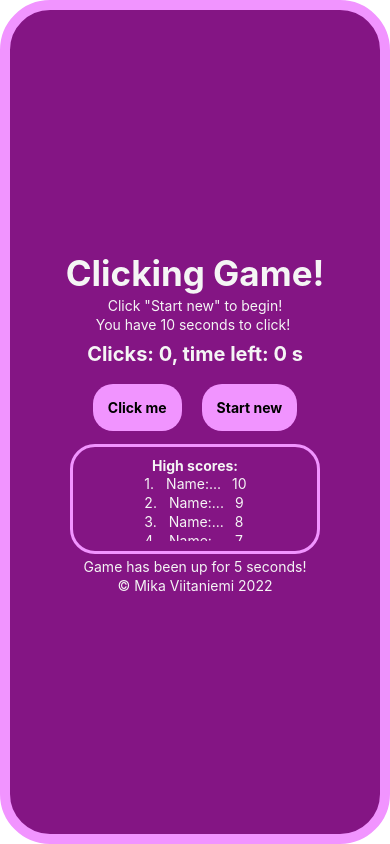
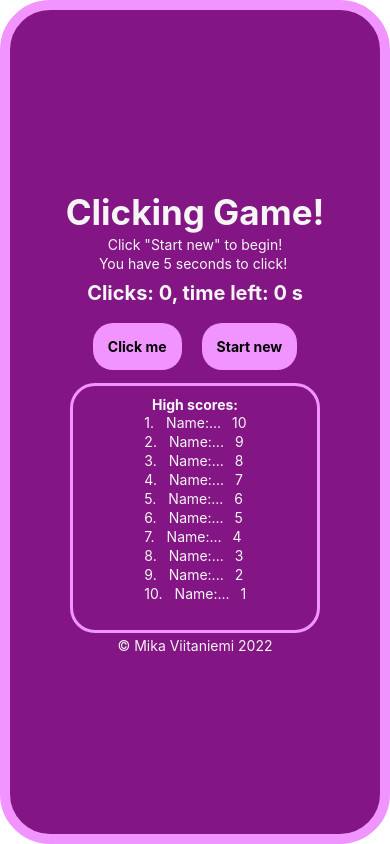
Before and after one commit to Mviita65/AwesomeProject, a React Native app: screen / in a window 390 px wide. Built offline with nearby package versions, Linux system fonts and the light colour scheme.

Commit message:
new highscore to highscorelist

```diff
--- a/App.js
+++ b/App.js
@@ -1,6 +1,7 @@
 import React, { useState,useEffect } from 'react';
 import { View, Text, TouchableOpacity, FlatList, ScrollView } from 'react-native';
 import styles from './components/styles';
+import checkHighScores from './components/checkhighscores';
 
 
 const Item = ({ item }) => (
@@ -14,8 +15,8 @@ const Item = ({ item }) => (
 
 const App = () => {
   const [time, setTime] = useState(0);
-  const [runtime, setRuntime] = useState(0);
   const [clickCounter, setClickCounter] = useState(0);
+  const [trackHighScore, setTrackHighScore] = useState(false);
 
   const [highScores, setHighScores] = useState([
     { id: 1, name: 'Name', score: 10 },
@@ -36,19 +37,18 @@ const App = () => {
 
   useEffect(() => {
     const interval = setInterval(() => {
-      setRuntime(runtime+1)
       if (time > 0) {     // reduce the time if there is time left
         setTime(time-1)
       }
     }, 1000);
     return () => clearInterval(interval); // clears the scheduled interval once the component unmounts
-  }, [time,runtime,highScores]);
+  }, [time]);
 
   return (
     <View style={styles.container}>
       <Text style={styles.caption1}>Clicking Game!</Text>
       <Text style={styles.text}>Click "Start new" to begin!</Text>
-      <Text style={styles.text}>You have 10 seconds to click! </Text>
+      <Text style={styles.text}>You have 5 seconds to click! </Text>
       <Text style={styles.caption2}>Clicks: {clickCounter}, time left: {time} s</Text>
       <View style={styles.rowContainer}>
         <TouchableOpacity
@@ -57,9 +57,8 @@ const App = () => {
             if (time > 0) { // counts clicks if there is time left
               setClickCounter(clickCounter + 1)
             } else {
-
+              checkHighScores(highScores,setHighScores,clickCounter,trackHighScore,setTrackHighScore)
             }
-
           }}
           >
           <Text style={styles.buttonText}>Click me</Text>
@@ -68,7 +67,8 @@ const App = () => {
           style={styles.button}
           onPress={() => {  // resets the counter to zero and give 10 seconds playing time
             setClickCounter(0)
-            setTime(10)
+            setTime(5)
+            setTrackHighScore(true)
           }}
           >
           <Text style={styles.buttonText}>Start new</Text>
@@ -76,15 +76,12 @@ const App = () => {
       </View>
       <View style={styles.highScores}>
         <Text style={styles.boldText}>High scores:</Text>
-        <ScrollView>
         <FlatList
           data={highScores}
           renderItem={renderItem}
           keyExtractor={item => item.id}
         />
-        </ScrollView>
       </View>
-      <Text style={styles.text}>Game has been up for {runtime} seconds!</Text>
       <Text style={styles.text}>© Mika Viitaniemi 2022</Text>
     </View>
   );
--- /dev/null
+++ b/components/checkhighscores.js
@@ -0,0 +1,26 @@
+//Checks if there are enough clicks to rewrite highScores and if so creates the new highScores list
+
+const checkHighScores = (
+    highScores,setHighScores,
+    clickCounter,
+    trackHighScore,setTrackHighScore
+) => {
+    let check = 0   // zero(0) indicates no highScore found and one(1) indicates new highScore found
+    let tempScores = JSON.parse(JSON.stringify(highScores)) // to make a work copy
+    for (let i=0;i<10;i++){     // to check all highScores and get the one for rewriting
+        if (tempScores[i].score < clickCounter && trackHighScore && check===0){
+            check = 1                   // enough clicks to rewrite highscores found
+            setTrackHighScore(false)
+            let oldScore = tempScores[i].score  // old highScore value to pass downward
+            tempScores[i].score = clickCounter  // new value to this place
+            let start = i+1
+            for (let j=start;j<10;j++){         // to rewrite the rest of the highscorelist
+                let tempScore = tempScores[j].score
+                tempScores[j].score = oldScore
+                oldScore = tempScore
+            }
+            setHighScores(tempScores)           // work copy to replace highscorelist
+        }
+    }
+}
+export default checkHighScores;
--- a/components/styles.js
+++ b/components/styles.js
@@ -22,8 +22,8 @@ const styles = StyleSheet.create({
       borderRadius: 25,
       maxWidth: 250,
       minWidth: 250,
-      maxHeight: 110,
-      minHeight: 110,
+      maxHeight: 250, //110
+      minHeight: 250,
       borderColor: '#f194ff'
     },
     text: {
```
